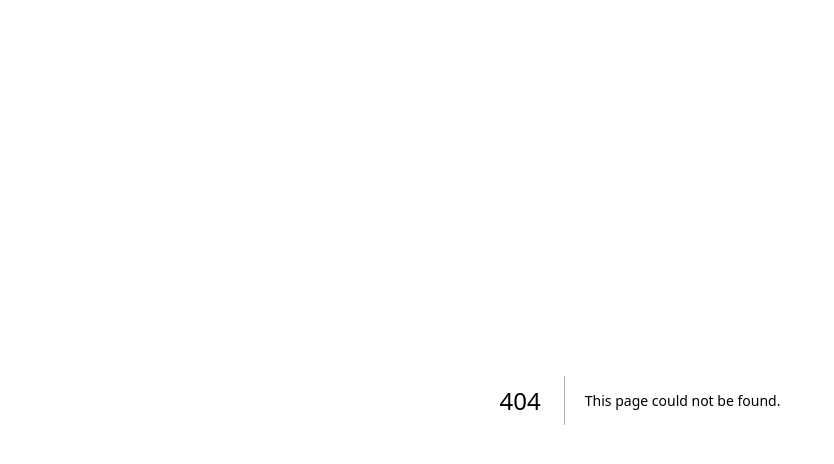
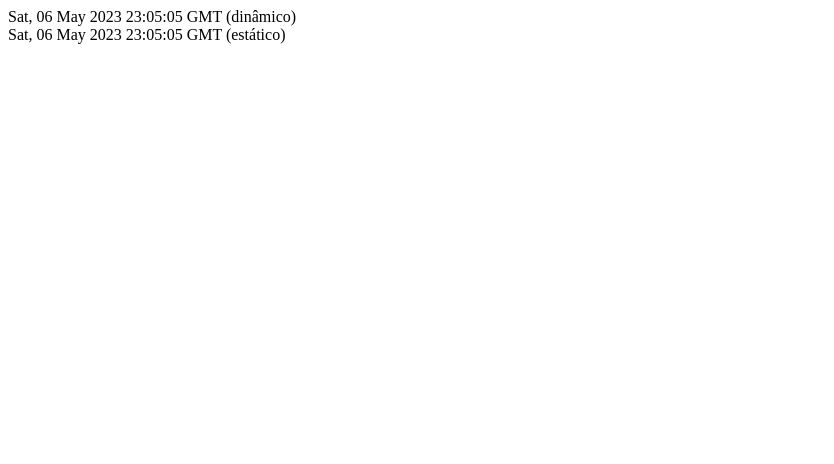
Before and after one commit to Eric100k/projeto-guiadefinitivo, a Next.js app: page /tempo in a window 1280 px wide. Before the commit this address had no page. Shown: the top 464 px of the page, without its empty margins (0-834 px from the left). Built offline with nearby package versions, Linux system fonts and the light colour scheme.

Commit message:
teste static

```diff
--- /dev/null
+++ b/pages/tempo.js
@@ -0,0 +1,27 @@
+function Tempo(props) {
+
+    const dynamicDate = new Date();
+    const dynamicDateString = dynamicDate.toGMTString();
+
+    return (
+        <div>
+            <div>{dynamicDateString} (dinâmico)</div>
+            <div>{props.staticDateString} (estático)</div>
+        </div>
+    )
+
+}
+
+export function getStaticProps() {
+
+    const staticDate = new Date();
+    const staticDateString = staticDate.toGMTString();
+
+    return {
+        props: {
+            staticDateString
+        }
+    }
+}
+
+export default Tempo
```
